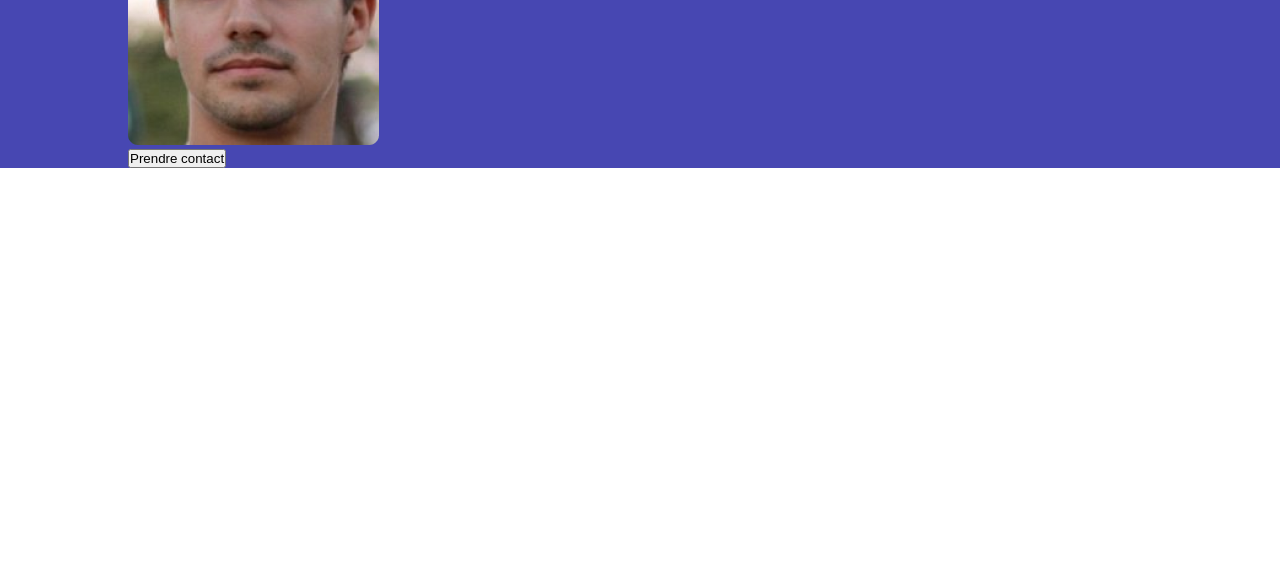
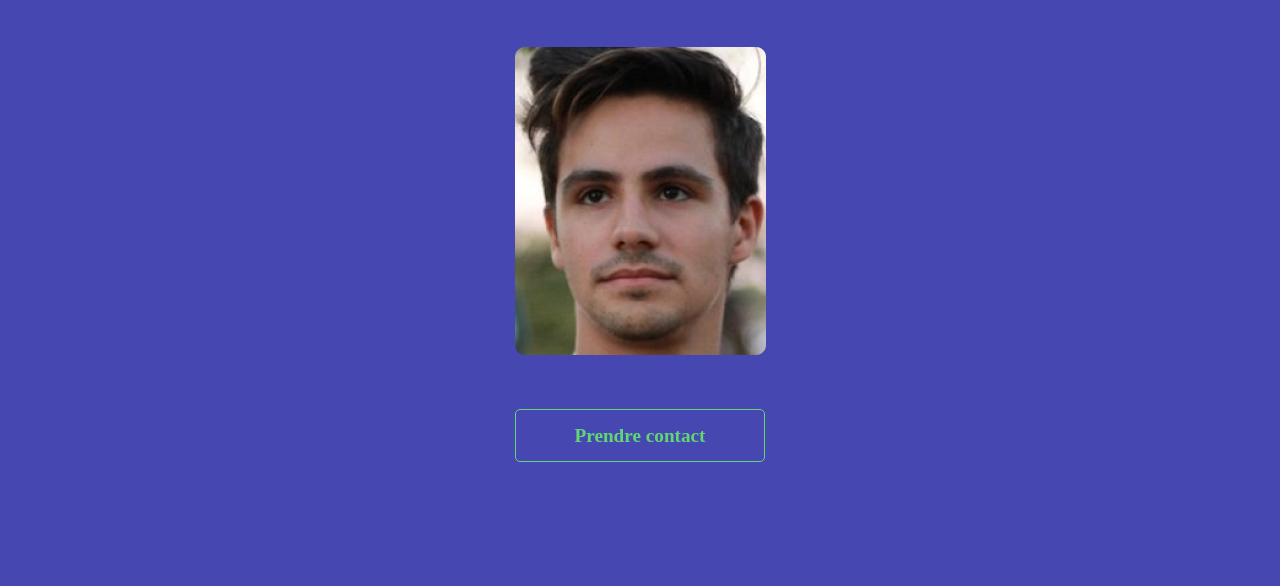
Before and after one commit to MaximeLeduey/Portfolio, a website: page index.html in a window 1280 px wide. Shown: the part 309-895 px from the top of the page. Before the commit the page ends 800 px from the top, so only its background shows below. Drawn offline with Linux system fonts and the light colour scheme.

Commit message:
hero section

```diff
--- a/assets/scss/input.scss
+++ b/assets/scss/input.scss
@@ -6,6 +6,22 @@
     margin: 0;
     padding: 0;
 }
+
+// styles généraux ( atomes )
+
+button {
+    width: 250px;
+    height: 53px;
+    border-radius: 5px;
+    border: 1px solid $green-300;
+    color: $green-300;
+    font-size: $heading-5;
+    font-weight: bold;
+    font-family: $font-1;
+    background-color: transparent;
+}
+
+
 
 // styles du header
 
@@ -39,12 +55,19 @@
 
 
 .hero {
-    padding: 0 10vw;
+    padding: 50px 10vw;
     font-family: $font-1;
+    height: 695px;
+    display: flex;
+    flex-direction: column;
+    justify-content: flex-start;
+    gap: 50px;
+    align-items: center;
     background-color: $primary-500;
     &_display {
         font-size: $heading-3;
-        color: $neutral-100
+        color: $neutral-100;
+        max-width: 300px;
     }
     &_name {
         font-size: $heading-1;
```
Also changed, not shown: assets/css/output.css, 1 other file.
